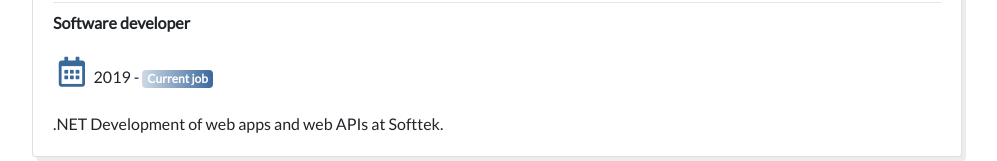
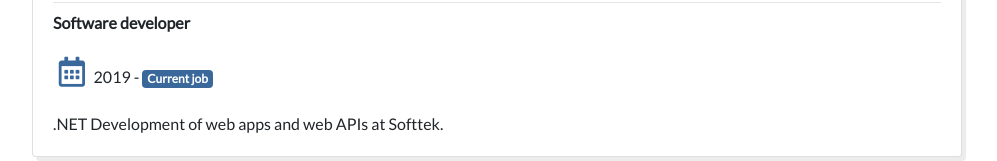
Before and after one commit to FranciscoVillanuevaV/myCv, a React (Create React App) app: page / in a window 1280 px wide. Shown: the part 1494-1655 px from the top of the page, without its empty margins (143-1140 px from the left). Built offline with nearby package versions, Linux system fonts and the light colour scheme.

Commit message:
bash fix

```diff
--- a/src/Components/Experience.js
+++ b/src/Components/Experience.js
@@ -44,7 +44,7 @@ function Experience() {
         <br />
         <Card.Text>
           <i className="far fa-calendar-alt fa-fw icons"></i> 2019 -{" "}
-          <span className="h1 badge header text-white">Current job</span>
+          <span className="h1 badge text-white">Current job</span>
         </Card.Text>
         <Card.Text className="text-justify">
           .NET Development of web apps and web APIs at Softtek.
--- a/src/Components/styles.css
+++ b/src/Components/styles.css
@@ -1,6 +1,10 @@
 .header {
   border-style: none;
   background-image: linear-gradient(90deg, rgba(59, 104, 155, .25), rgba(59, 104, 155, .50), rgba(59, 104, 155, .75), rgba(59, 104, 155, 1));
+}
+
+.badge {
+  background-color: rgb(59, 104, 155);
 }
 
 .card-title {
```
